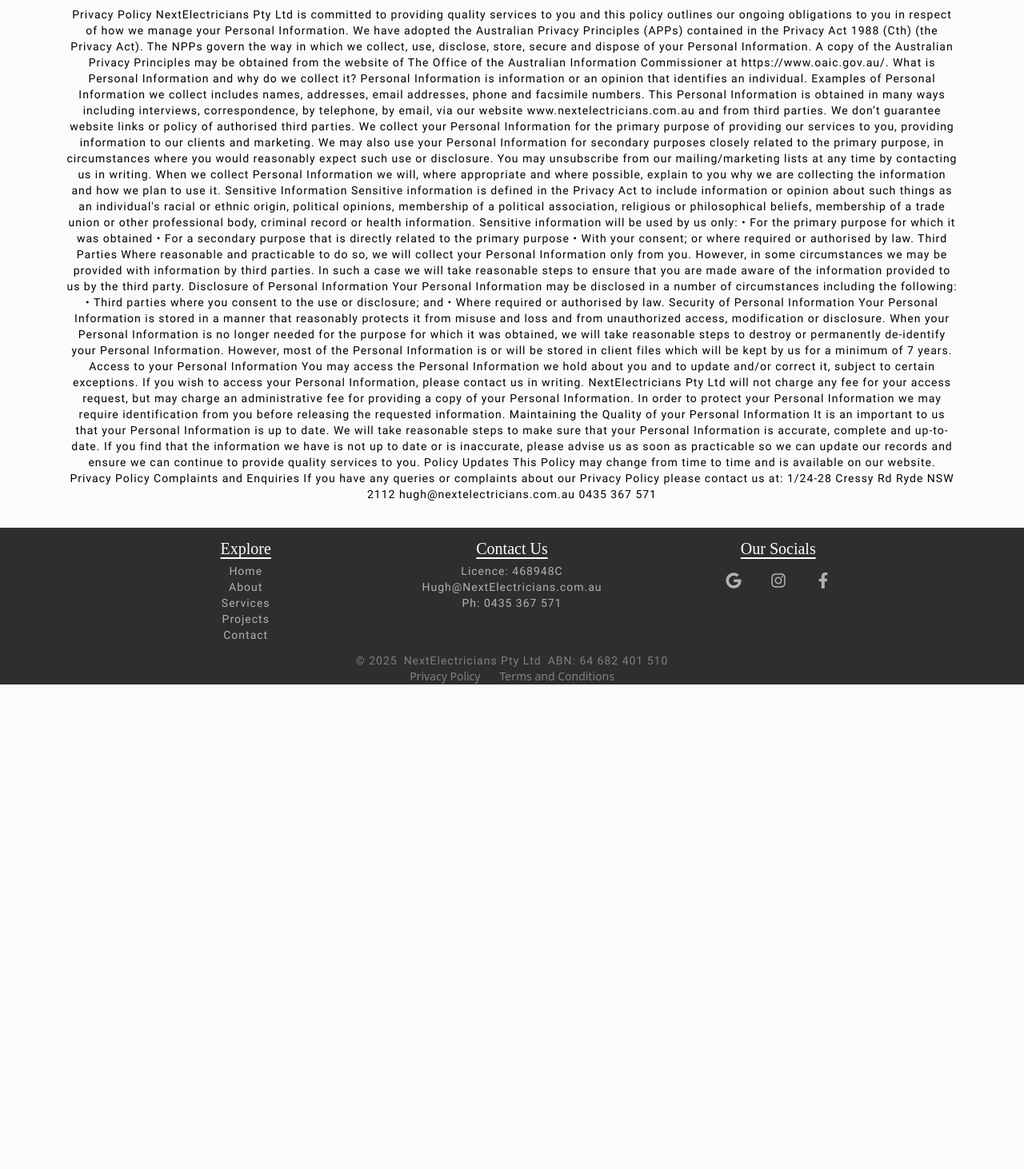
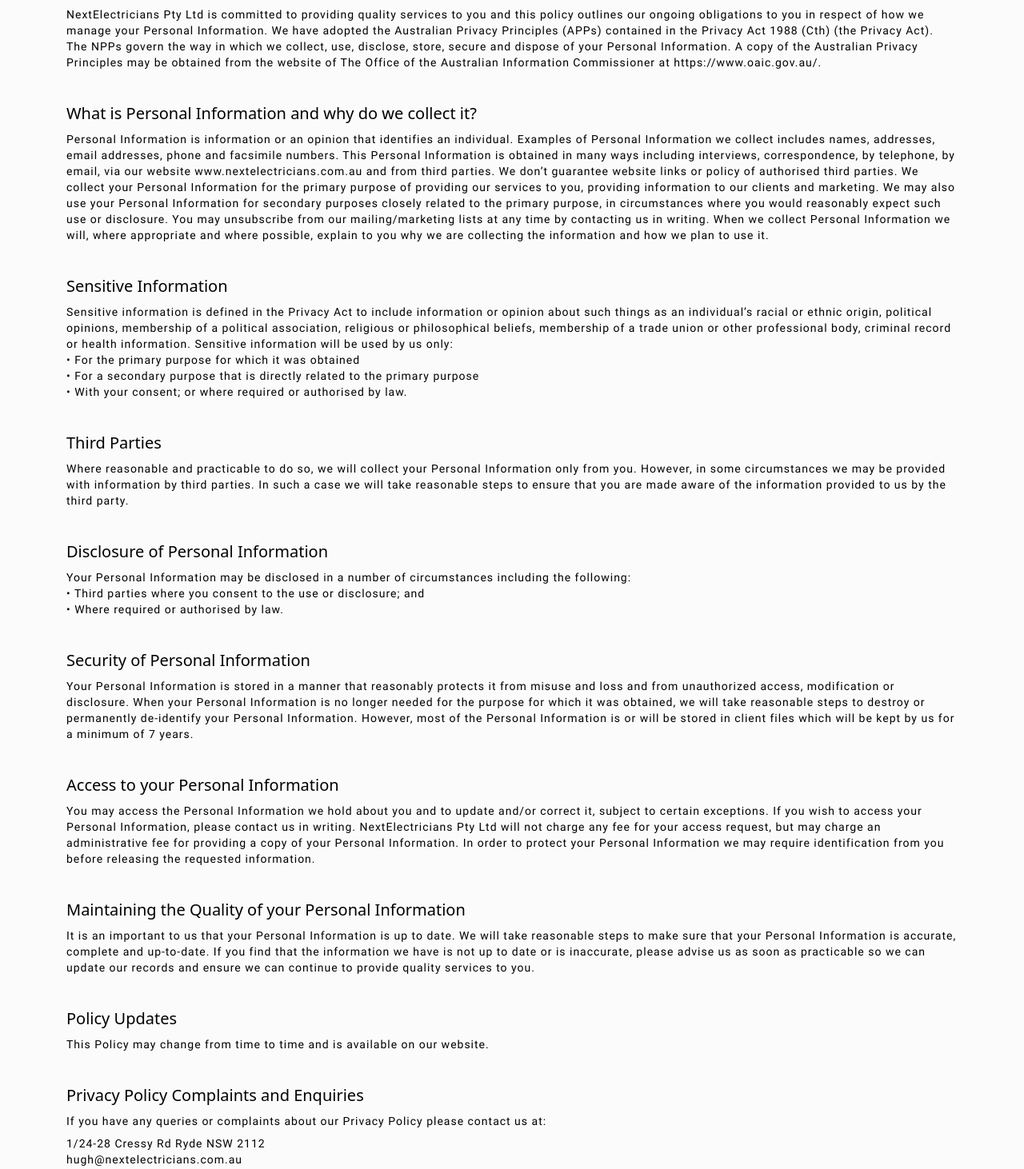
Before and after one commit to Wazmond/next-electricians, a Next.js app: page /privacyPolicy in a window 1280 px wide. Shown: the part 140-1602 px from the top of the page at 80% size. Before the commit the page ends 996 px from the top, so only its background shows below. Built offline with nearby package versions, Linux system fonts and the light colour scheme; a web font is replaced by a local one.

Commit message:
Improved legibility of the privacy policy page

```diff
--- a/src/app/(frontend)/(pages)/privacyPolicy/page.tsx
+++ b/src/app/(frontend)/(pages)/privacyPolicy/page.tsx
@@ -7,48 +7,71 @@
       <span className="w-full h-16" />
       <div className="w-full max-w-[1178px] self-center p-8 flex flex-col gap-4 text-center">
         <h1>Privacy Policy</h1>
+        <div className='text-left flex flex-col gap-2'>
         <p>
-          {`
-        Privacy Policy
           NextElectricians Pty Ltd is committed to providing quality services to you and this policy outlines our ongoing obligations to you in respect of how we manage your Personal Information.
           We have adopted the Australian Privacy Principles (APPs) contained in the Privacy Act 1988 (Cth) (the Privacy Act). The NPPs govern the way in which we collect, use, disclose, store, secure and dispose of your Personal Information.
           A copy of the Australian Privacy Principles may be obtained from the website of The Office of the Australian Information Commissioner at https://www.oaic.gov.au/.
-What is Personal Information and why do we collect it?
+        </p>
+        <br />
+        <h3>What is Personal Information and why do we collect it?</h3>
+        <p>
           Personal Information is information or an opinion that identifies an individual. Examples of Personal Information we collect includes names, addresses, email addresses, phone and facsimile numbers.
           This Personal Information is obtained in many ways including interviews, correspondence, by telephone, by email, via our website www.nextelectricians.com.au and from third parties. We don’t guarantee website links or policy of authorised third parties.
           We collect your Personal Information for the primary purpose of providing our services to you, providing information to our clients and marketing. We may also use your Personal Information for secondary purposes closely related to the primary purpose, in circumstances where you would reasonably expect such use or disclosure. You may unsubscribe from our mailing/marketing lists at any time by contacting us in writing.
           When we collect Personal Information we will, where appropriate and where possible, explain to you why we are collecting the information and how we plan to use it.
-Sensitive Information
-Sensitive information is defined in the Privacy Act to include information or opinion about such things as an individual's racial or ethnic origin, political opinions, membership of a political association, religious or philosophical beliefs, membership of a trade union or other professional body, criminal record or health information.
-Sensitive information will be used by us only:
-•	For the primary purpose for which it was obtained
-•	For a secondary purpose that is directly related to the primary purpose
+        </p>
+        <br />
+        <h3>Sensitive Information</h3>
+        <p>
+          Sensitive information is defined in the Privacy Act to include information or opinion about such things as an individual’s racial or ethnic origin, political opinions, membership of a political association, religious or philosophical beliefs, membership of a trade union or other professional body, criminal record or health information.
+          Sensitive information will be used by us only: <br />
+          •	For the primary purpose for which it was obtained<br />
+          •	For a secondary purpose that is directly related to the primary purpose<br />
           •	With your consent; or where required or authorised by law.
-Third Parties
+        </p>
+        <br />
+        <h3>Third Parties</h3>
+        <p>
           Where reasonable and practicable to do so, we will collect your Personal Information only from you. However, in some circumstances we may be provided with information by third parties. In such a case we will take reasonable steps to ensure that you are made aware of the information provided to us by the third party.
-Disclosure of Personal Information
-Your Personal Information may be disclosed in a number of circumstances including the following:
-•	Third parties where you consent to the use or disclosure; and
+        </p>
+        <br />
+        <h3>Disclosure of Personal Information</h3>
+        <p>
+        Your Personal Information may be disclosed in a number of circumstances including the following:<br/>
+        •	Third parties where you consent to the use or disclosure; and <br />
         •	Where required or authorised by law.
-Security of Personal Information
+        </p>
+        <br />
+        <h3>Security of Personal Information</h3>
+        <p>
           Your Personal Information is stored in a manner that reasonably protects it from misuse and loss and from unauthorized access, modification or disclosure.
           When your Personal Information is no longer needed for the purpose for which it was obtained, we will take reasonable steps to destroy or permanently de-identify your Personal Information. However, most of the Personal Information is or will be stored in client files which will be kept by us for a minimum of 7 years.
-Access to your Personal Information
+        </p>
+        <br />
+        <h3>Access to your Personal Information</h3>
+        <p>
           You may access the Personal Information we hold about you and to update and/or correct it, subject to certain exceptions. If you wish to access your Personal Information, please contact us in writing.
           NextElectricians Pty Ltd will not charge any fee for your access request, but may charge an administrative fee for providing a copy of your Personal Information.
           In order to protect your Personal Information we may require identification from you before releasing the requested information.
-Maintaining the Quality of your Personal Information
+        </p>
+        <br />
+        <h3>Maintaining the Quality of your Personal Information</h3>
+        <p>
         It is an important to us that your Personal Information is up to date. We  will  take reasonable steps to make sure that your Personal Information is accurate, complete and up-to-date. If you find that the information we have is not up to date or is inaccurate, please advise us as soon as practicable so we can update our records and ensure we can continue to provide quality services to you.
-Policy Updates
-This Policy may change from time to time and is available on our website.
-Privacy Policy Complaints and Enquiries
-If you have any queries or complaints about our Privacy Policy please contact us at:
-
-1/24-28 Cressy Rd Ryde NSW 2112
-hugh@nextelectricians.com.au
+        </p>
+        <br />
+        <h3>Policy Updates</h3>
+        <p>This Policy may change from time to time and is available on our website.</p>
+        <br />
+        <h3>Privacy Policy Complaints and Enquiries</h3>
+        <p>If you have any queries or complaints about our Privacy Policy please contact us at:</p>
+        <p>
+        1/24-28 Cressy Rd Ryde NSW 2112<br />
+        hugh@nextelectricians.com.au<br />
         0435 367 571
-`}
         </p>
+        </div>
       </div>
     </div>
   )
```
Lines whose indentation alone changed are shown as unchanged.
